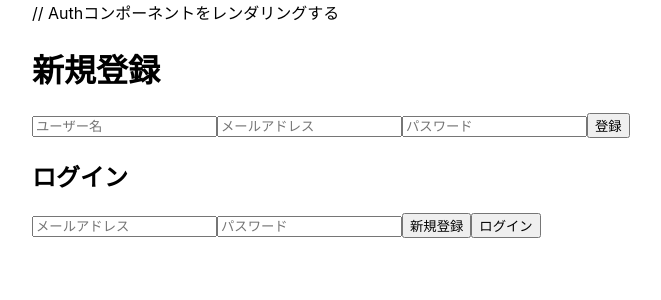
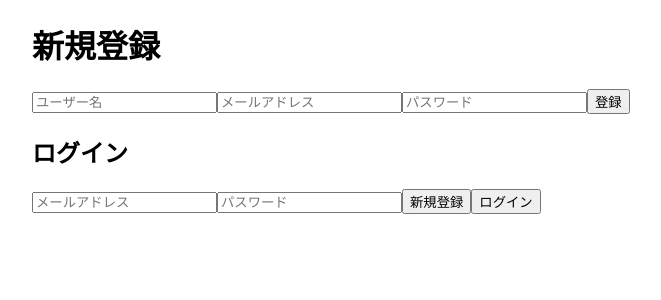
Before and after one commit to yasuo-xyz/guru-pukeiziban, a React (Create React App) app: page / in a window 1280 px wide. Shown: the top 300 px of the page, without its empty margins (258-919 px from the left). Built offline with nearby package versions, Linux system fonts and the light colour scheme.

Commit message:
コメント修正

```diff
--- a/src/App.tsx
+++ b/src/App.tsx
@@ -15,7 +15,7 @@ function App() {
   return (
     // "content"というクラスを持つdiv要素を返す
     <div className="content">
-      // Authコンポーネントをレンダリングする
+      {/* Authコンポーネントをレンダリングする */}
       <Auth />
     </div>
   );
```
